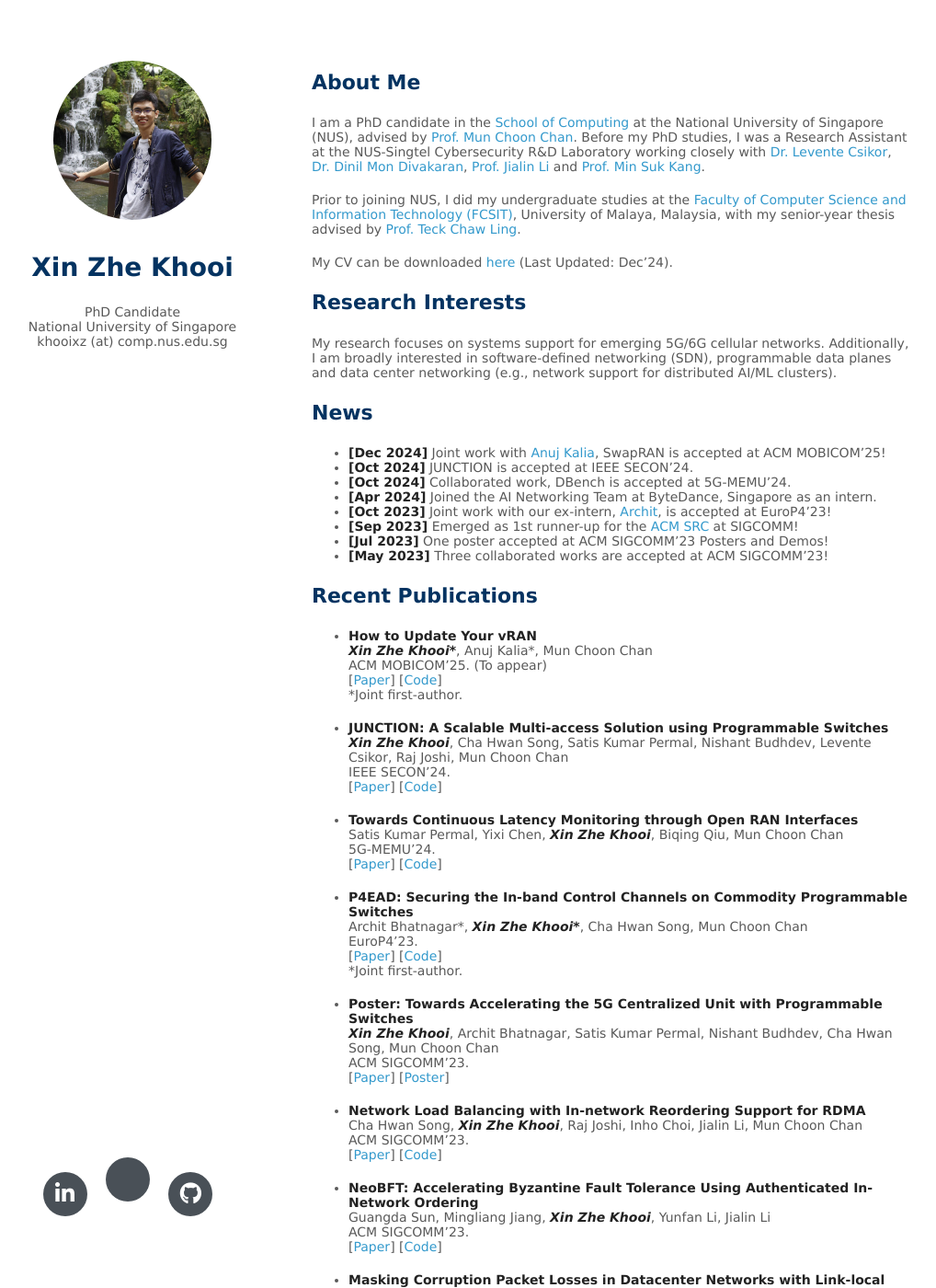
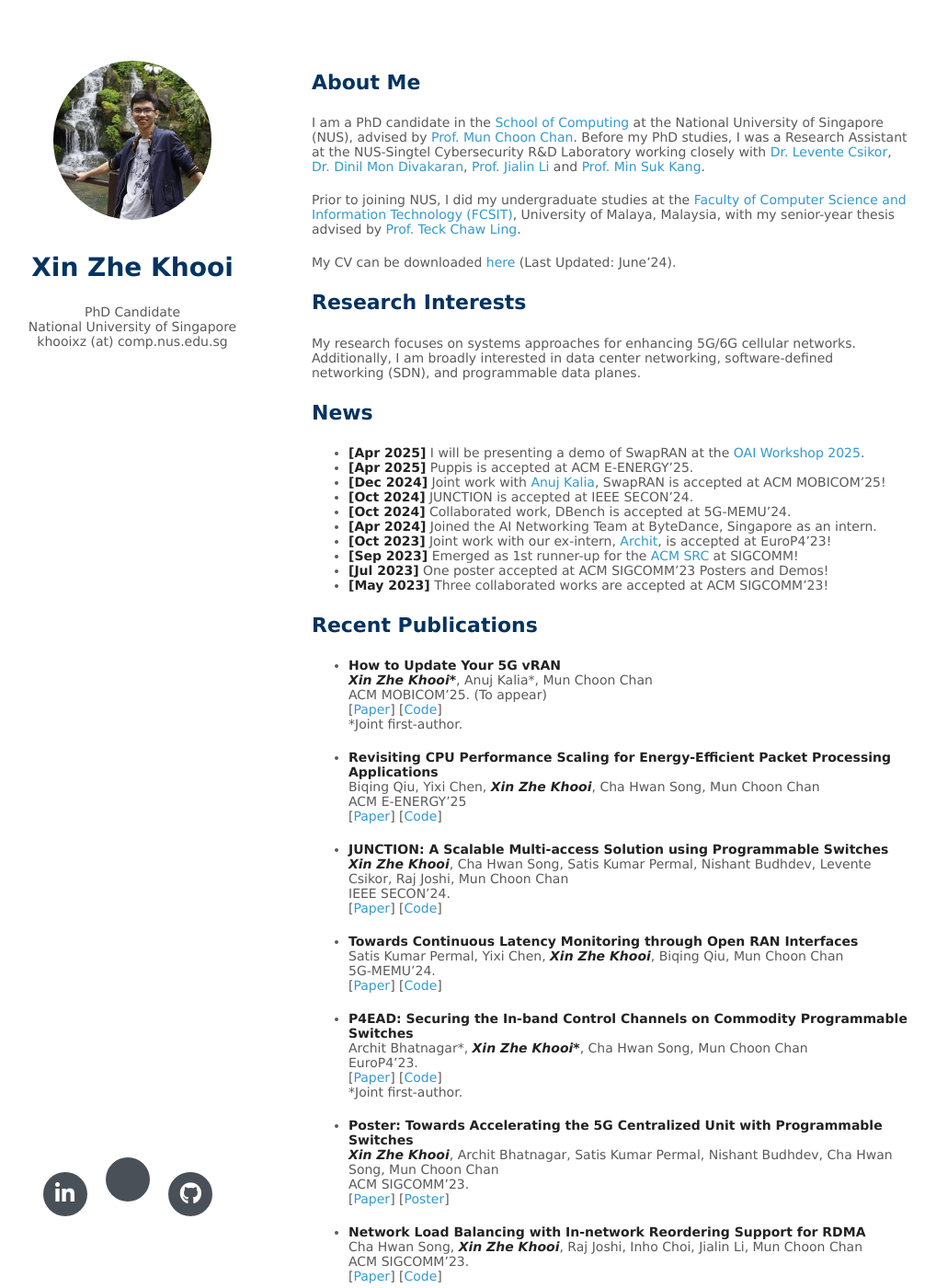
Before and after one commit to khooi8913/khooi8913.github.io, a Jekyll site: the page built from index.md, in a window 1280 px wide and 1400 px high. Shown: the whole window at 92% size, without its empty margins (131-1149 px from the left). Built offline with Jekyll 4.4.1, drawn with Linux system fonts in a browser that asks for light colours; nearby versions of some CDN libraries; a style sheet for code colours, icons or effects is not loaded; our own code applies the rules of GitHub Pages for plain Markdown files.

Commit message:
june 2025 update

```diff
--- a/index.md
+++ b/index.md
@@ -9,17 +9,18 @@
 
 Prior to joining NUS, I did my undergraduate studies at the [Faculty of Computer Science and Information Technology (FCSIT)](https://fsktm.um.edu.my/), University of Malaya, Malaysia, with my senior-year thesis advised by [Prof. Teck Chaw Ling](https://umexpert.um.edu.my/tchaw).
 
-My CV can be downloaded [here](https://drive.google.com/file/d/1m298m6vaEYXcQRY1MrjSu6HmlOJ6sADk/view?usp=sharing) (Last Updated: Dec'24).
+My CV can be downloaded [here](https://drive.google.com/file/d/1m298m6vaEYXcQRY1MrjSu6HmlOJ6sADk/view?usp=sharing) (Last Updated: June'24).
 
 ## Research Interests
 
 <!-- My research interests lie in the domain of programmable networks, particularly in exploring new applications/ use cases/ design paradigms with programmable data planes and software-defined networking (SDN) in cellular and/or data-center networks.  -->
-My research focuses on systems support for emerging 5G/6G cellular networks.
-Additionally, I am broadly interested in software-defined networking (SDN), programmable data planes and data center networking (e.g., network support for distributed AI/ML clusters).
-
+My research focuses on systems approaches for enhancing 5G/6G cellular networks.
+Additionally, I am broadly interested in data center networking, software-defined networking (SDN), and programmable data planes.
 
 ## News
 
+- **[Apr 2025]** I will be presenting a demo of SwapRAN at the [OAI Workshop 2025](https://openairinterface.org/summer-2025-workshop-the-openairinterface-path-to-ai-driven-6g/).
+- **[Apr 2025]** Puppis is accepted at ACM E-ENERGY'25.
 - **[Dec 2024]** Joint work with [Anuj Kalia](https://anujkalia.com/), SwapRAN is accepted at ACM MOBICOM'25!
 - **[Oct 2024]** JUNCTION is accepted at IEEE SECON'24.
 - **[Oct 2024]** Collaborated work, DBench is accepted at 5G-MEMU'24.
@@ -35,16 +36,26 @@
 
 <!-- My full list of publications can be found [here](https://dblp.org/pid/155/4219.html). -->
 
-- **How to Update Your vRAN**
+- **How to Update Your 5G vRAN**
   <br>
   _**Xin Zhe Khooi\***_, Anuj Kalia*, Mun Choon Chan
   <br>
   ACM MOBICOM'25. (To appear)
   <br>
-  [[Paper]()]
-  [[Code]()]
+  [[Paper](https://drive.google.com/file/d/1FjyjtAKQYPYTRNaaDy3oc8-ZcpY3PuV0/view?usp=sharing)]
+  [[Code](https://github.com/NUS-CIR/SwapRAN)]
   <br>
   *Joint first-author.
+
+- **Revisiting CPU Performance Scaling for Energy-Efficient Packet Processing Applications**
+  <br>
+  Biqing Qiu, Yixi Chen, _**Xin Zhe Khooi**_, Cha Hwan Song, Mun Choon Chan
+  <br>
+  ACM E-ENERGY'25
+  <br>
+  [[Paper](https://drive.google.com/file/d/1IIZyCbiKN3KajUQXBmv3PgAU-BE_D0jT/view?usp=sharing)]
+  [[Code](https://github.com/NUS-CIR/Puppis)]
+  <br>
 
 - **JUNCTION: A Scalable Multi-access Solution using Programmable Switches**
   <br>
```
